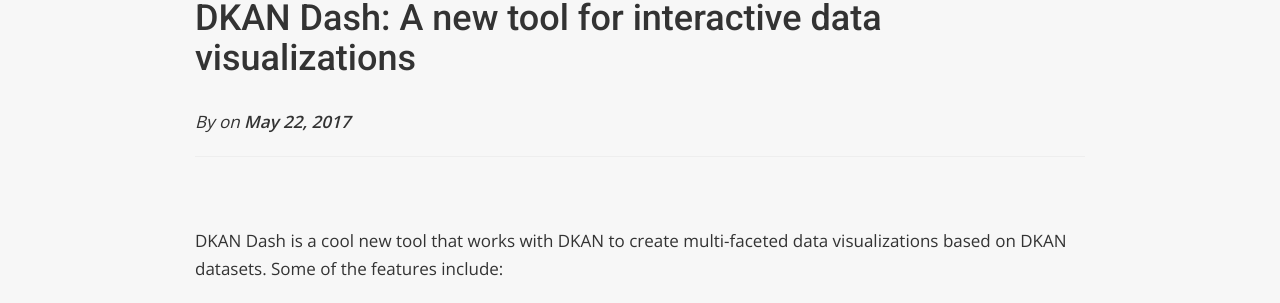
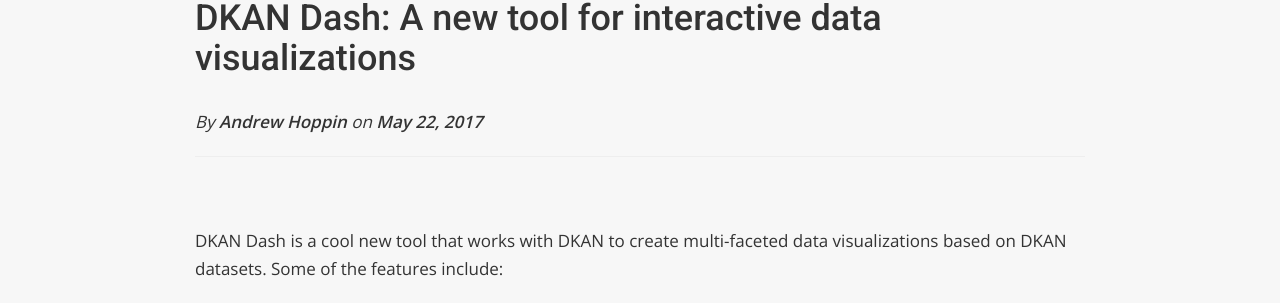
Before and after one commit to GetDKAN/GetDKAN.com, a Jekyll site: the page built from _posts/2017-05-22-dkan-dash-a-new-tool-for-interactive-data-visualizations.md, in a window 1280 px wide and 900 px high. Shown: the part 193-496 px from the top of the window. Built offline with Jekyll 4.4.1, drawn with Linux system fonts in a browser that asks for light colours; nearby versions of some CDN libraries; some web fonts are replaced; our own code applies the rules of GitHub Pages for plain Markdown files.

Commit message:
Add author to DKAN Dash post

```diff
--- a/_posts/2017-05-22-dkan-dash-a-new-tool-for-interactive-data-visualizations.md
+++ b/_posts/2017-05-22-dkan-dash-a-new-tool-for-interactive-data-visualizations.md
@@ -2,6 +2,8 @@
 category: blog
 published: true
 title: 'DKAN Dash: A new tool for interactive data visualizations'
+layout: post
+author: Andrew Hoppin
 ---
 DKAN Dash is a cool new tool that works with DKAN to create multi-faceted data visualizations based on DKAN datasets. Some of the features include:
 
```
